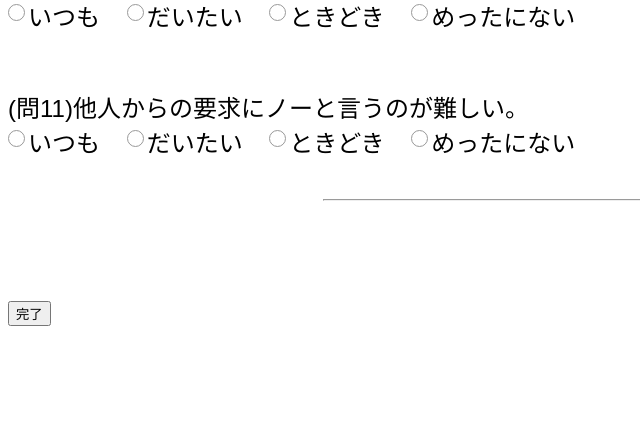
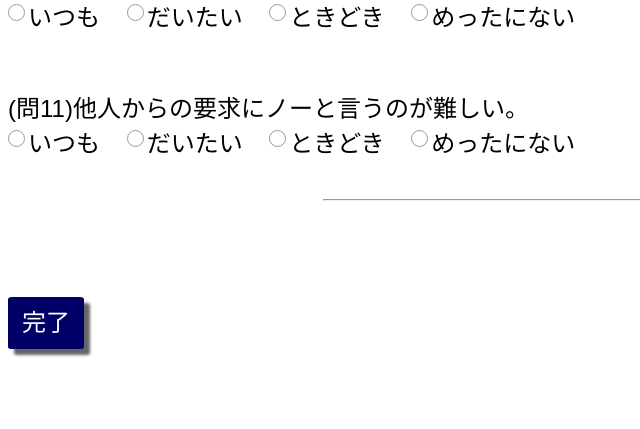
Before and after one commit to inamake/psychopath_bot, a Flask app: page /putOffTest in a window 1280 px wide. Shown: the part 1949-2378 px from the top of the page, without its empty margins (0-640 px from the left). Before the commit the page ends 2275 px from the top, so only its background shows below. Run offline with Flask 2, Linux system fonts and the light colour scheme.

Commit message:
css追加(11/28)

```diff
--- a/static/stylesheet.css
+++ b/static/stylesheet.css
@@ -46,3 +46,23 @@ p{
   background: #d01137;
   border-radius: 50%;
 }
+
+.button{
+    display       : inline-block;
+  border-radius : 5%;          /* 角丸       */
+  font-size     : 18pt;        /* 文字サイズ */
+  text-align    : center;      /* 文字位置   */
+  cursor        : pointer;     /* カーソル   */
+  padding       : 12px 12px;   /* 余白       */
+  background    : #000066;     /* 背景色     */
+  color         : #ffffff;     /* 文字色     */
+  line-height   : 1em;         /* 1行の高さ  */
+  transition    : .3s;         /* なめらか変化 */
+  box-shadow    : 6px 6px 3px #666666;  /* 影の設定 */
+  border        : 2px solid #000066;    /* 枠の指定 */
+}
+.button:hover {
+  box-shadow    : none;        /* カーソル時の影消去 */
+  color         : #000066;     /* 背景色     */
+  background    : #ffffff;     /* 文字色     */
+}
--- a/templates/putOffTest.html
+++ b/templates/putOffTest.html
@@ -184,7 +184,7 @@
 
         <input type="hidden" name="total" value="11">
         <input type="hidden" name="abc" value="{{ abc }}">
-        <input type="submit" value="完了">
+        <input type="submit" value="完了" class="button">
 
     </p>
     </form>
```
